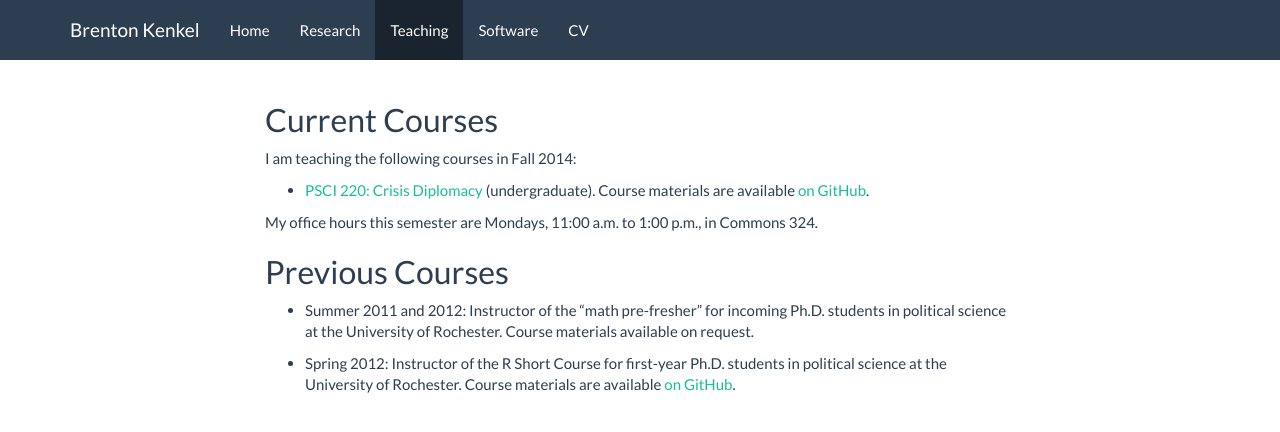
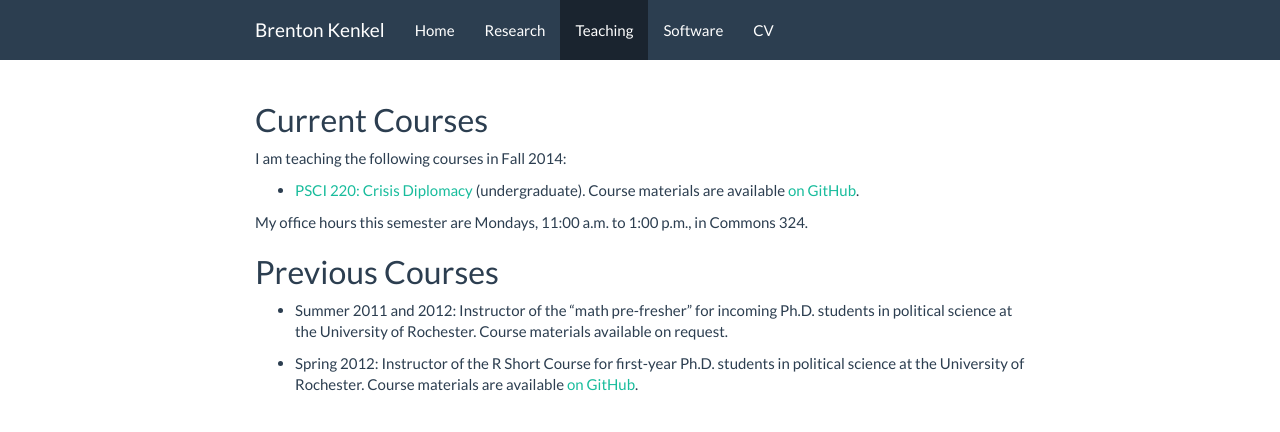
Before and after one commit to brentonk/old-website, a Jekyll site: the page built from teaching.md, in a window 1280 px wide. Shown: the top 432 px of the page. Built offline with Jekyll 4.4.1, drawn with Linux system fonts in a browser that asks for light colours; nearby versions of some CDN libraries; Markdown is read by kramdown in place of the engine named in the settings.

Commit message:
Make width management less hackish (a la courses)

```diff
--- a/_layouts/default.html
+++ b/_layouts/default.html
@@ -2,10 +2,6 @@
 layout: master
 ---
 
-<div class="container">
-  <div class="row">
-    <div class="col-sm-12 col-md-10 col-md-offset-1 col-lg-8 col-lg-offset-2">
-      {{content}}
-    </div>
-  </div>
+<div class="container" id="body">
+  {{content}}
 </div>
--- a/_layouts/master.html
+++ b/_layouts/master.html
@@ -10,6 +10,7 @@
     <title>Brenton Kenkel &mdash; {{page.title}}</title>
 
     <link href="css/bootstrap-flatly.min.css" rel="stylesheet">
+    <link href="css/custom.css" rel="stylesheet">
 
     <!-- HTML5 shim and Respond.js IE8 support of HTML5 elements and media queries -->
     <!--[if lt IE 9]>
--- /dev/null
+++ b/css/custom.css
@@ -0,0 +1,6 @@
+/* Don't allow text to get too wide */
+.container {
+    width: auto;
+    max-width: 800px;
+    padding: 0 15px;
+}
```
Also changed, not shown: cv.md (+1 -1 lines), index.md (+1 -1 lines).
